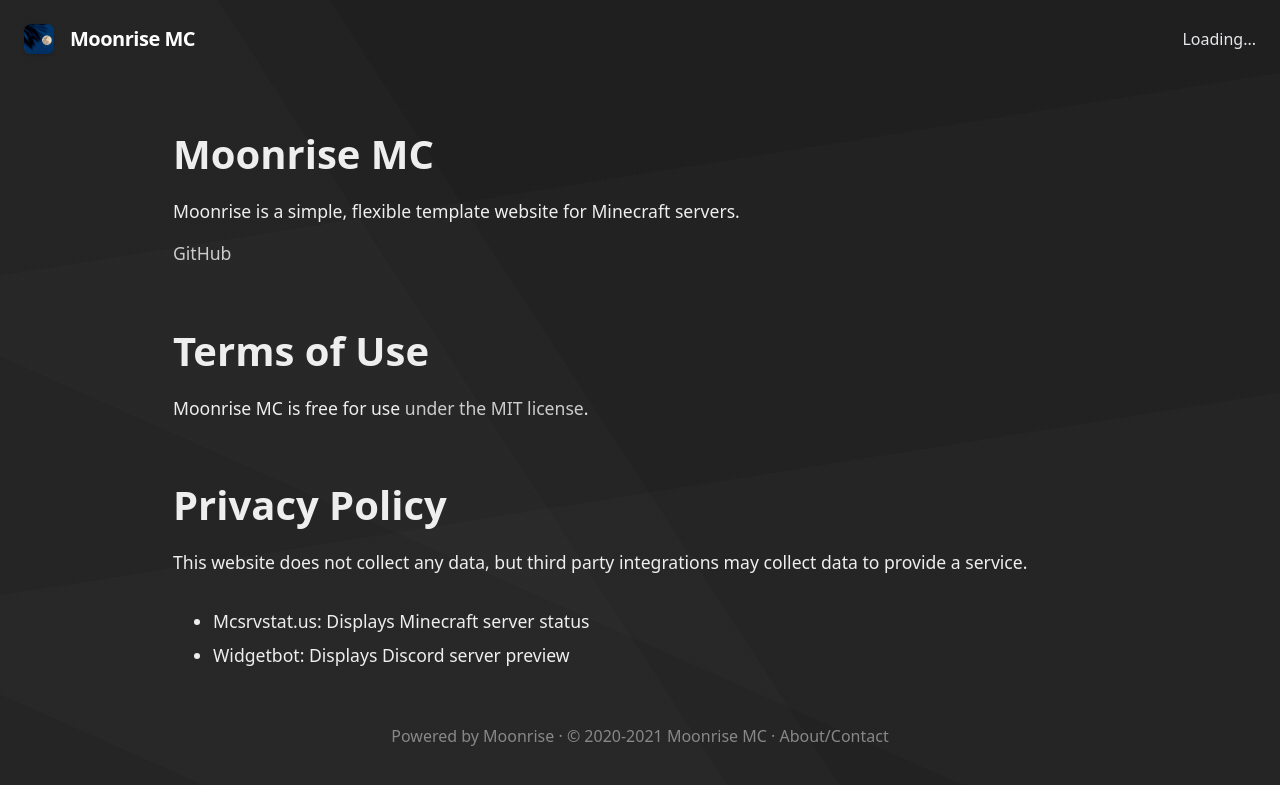
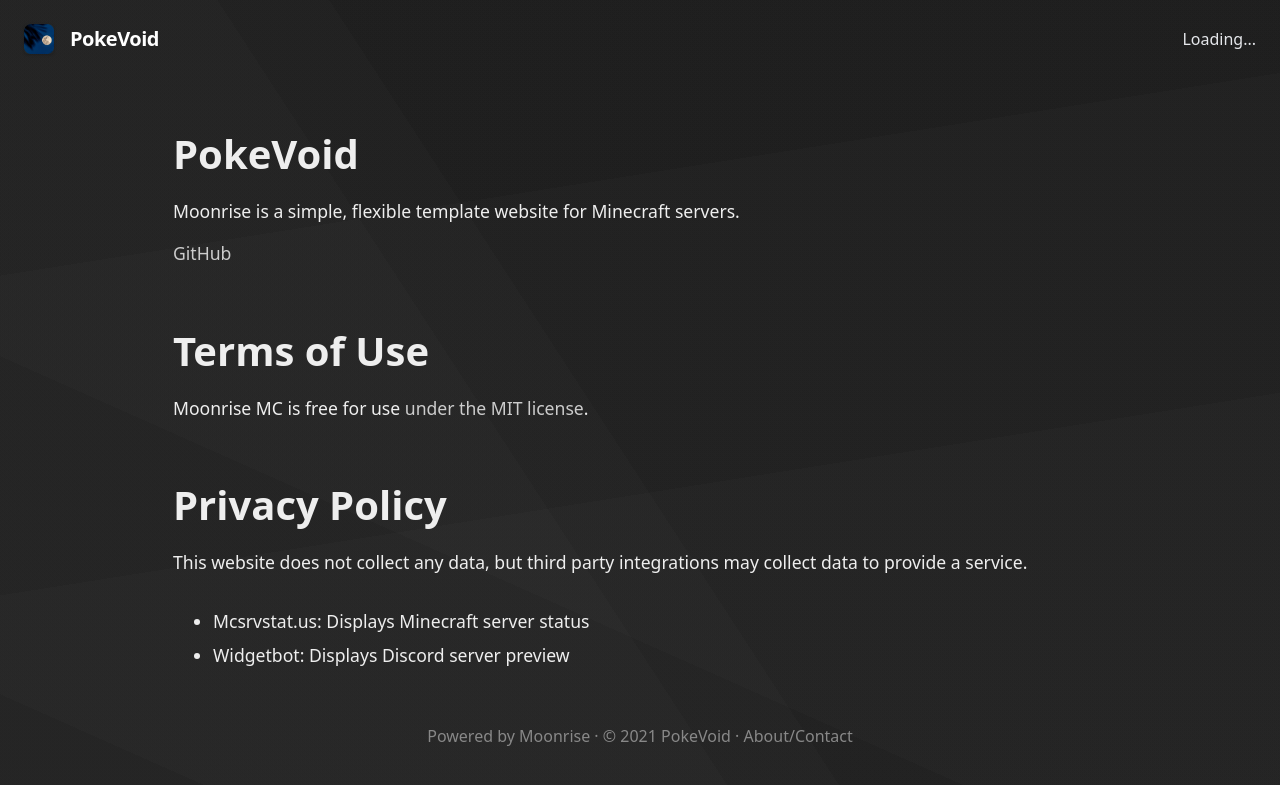
Before and after one commit to josuens/mc.voidesport.com, a Jekyll site: the page built from docs/about.md, in a window 1280 px wide. Shown: the top 785 px of the page. Built offline with Jekyll 4.4.1, drawn with Linux system fonts in a browser that asks for light colours; our own code applies the rules of GitHub Pages for plain Markdown files.

Commit message:
Update _config.yml

```diff
--- a/docs/_config.yml
+++ b/docs/_config.yml
@@ -2,24 +2,24 @@
 # Change "coffeebank" to your GitHub username
 # Change "moonrise" to your repository name
 url: "https://coffeebank.github.io"
-baseurl: "/moonrise"
+baseurl: "/pokevoid"
 siteIcon: /media/android-chrome-192x192.png
-siteYear: 2020
+siteYear: 2021
 siteFooterlink: /about
 showinSearchEngines: true
 # googleAnalyticsID: (uncomment to use)
 
 
 # Set basic server info
-serverName: Moonrise MC
-serverDescription: A Minecraft server where we have lots of fun!
-serverIP: 31.41.59.26:5358
+serverName: PokeVoid
+serverDescription: Pokemonos en Minecraft!
+serverIP: void.mcraft.pro
 
 
 # Discord information
-discordInvite: https://discord.gg/minecraft
-discordServerID: 299881420891881473
-discordChannelID: 450428756855750666
+discordInvite: https://discord.gg/ZujYp5xtDj
+discordServerID: 549612291419799552
+discordChannelID: 853577281593933824
 
 
 # # Navbar Links at the top of the page (uncomment "siteNav" to use)
```
